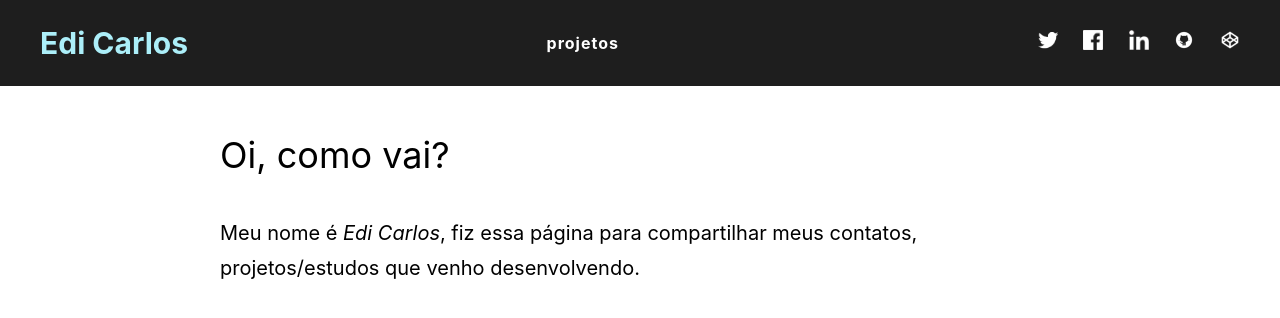
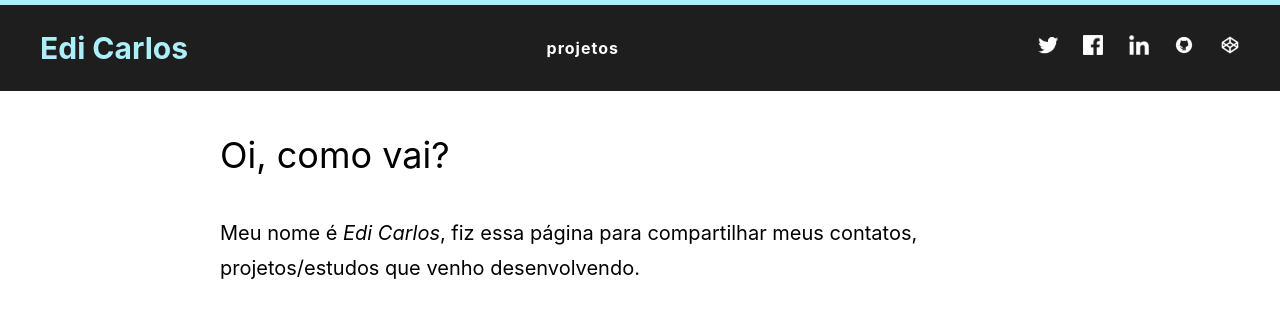
Before and after one commit to ediCarlosSilva/ediCarlosSilva.github.io-old, a plain HTML site: page index.html in a window 1280 px wide. Drawn offline with Linux system fonts and the light colour scheme.

Commit message:
adicionado barra colorida no topo

```diff
--- a/css/estilos.css
+++ b/css/estilos.css
@@ -20,6 +20,7 @@ a {
     bottom: auto;
     padding: 0 4rem;
     color: #fff;
+    border-top: 5px solid #aceff9;
 }
 
 .header__container {
```
